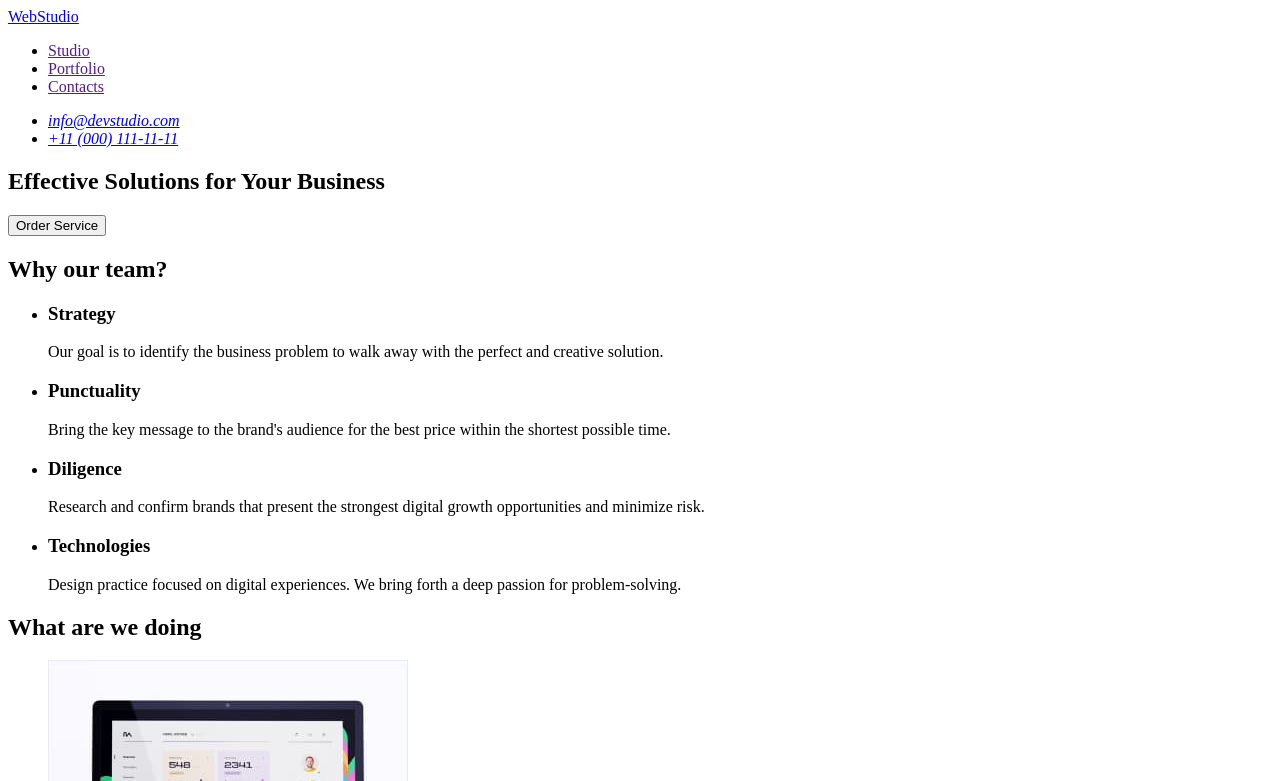
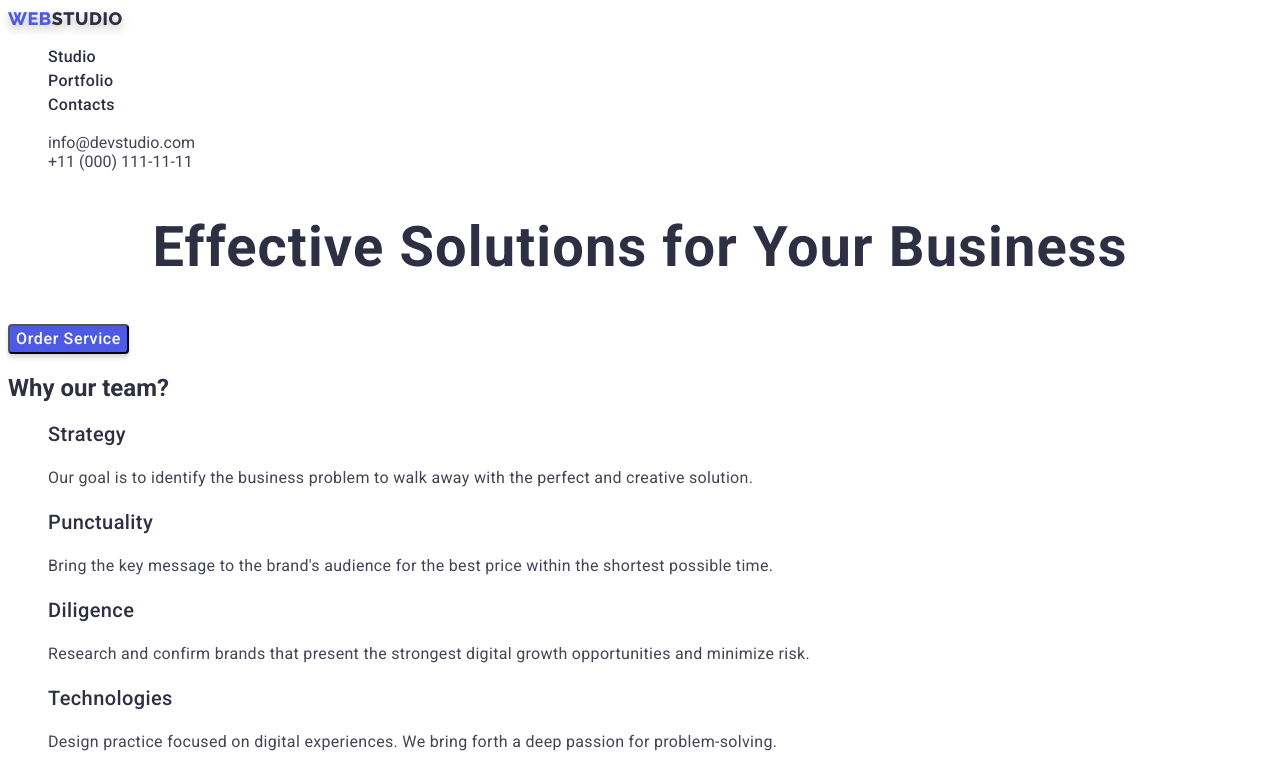
Before and after one commit to VlCore/goit-markup-hw-02, a plain HTML site: page index.html in a window 1280 px wide. Shown: the top 781 px of the page. Drawn offline with Linux system fonts and the light colour scheme.

Commit message:
Homework 2 (1 var)

```diff
--- a/css/styles.css
+++ b/css/styles.css
@@ -0,0 +1,151 @@
+body {
+    font-family: 'Roboto', sans-serif;
+    color:#2E2F42;;
+}
+
+.list {
+    list-style: none;
+}
+
+.link {
+    text-decoration: none;
+}
+/* ===== LOGO ===== */
+.logo {
+    text-decoration: none;
+    font-family: 'Raleway', sans-serif;
+        font-style: normal;
+        font-weight: 800;
+        font-size: 18px;
+        line-height: 21px;
+        display: flex;
+        align-items: center;
+        letter-spacing: 0.03em;
+        text-transform: uppercase;
+        filter: drop-shadow(0px 4px 4px rgba(0, 0, 0, 0.25));
+}
+
+.logo-web {
+    color: #4D5AE5;
+}
+
+.logo-studio {
+    color: #2E2F42;
+}
+/* ===== HEADER CONTACTS ===== */
+.cont-link {
+    text-decoration: none;
+    font-style: normal;
+    color: #434455;
+}
+
+.cont-link:active,
+.cont-link:focus {
+    color: #404bbf;
+}
+
+.menu-link {
+    font-family: 'Roboto', sans-serif;
+        font-style: normal;
+        font-weight: 500;
+        font-size: 16px;
+        line-height: 24px;
+        letter-spacing: 0.02em;
+        color: #2E2F42;
+}
+
+.menu-link:active,
+.menu-link:focus {
+    color: #404BBF;
+}
+/* ===== 1 SECTION HERO ===== */
+.main-title {
+    font-family: 'Roboto', sans-serif;
+    font-style: normal;
+    font-weight: 700;
+    font-size: 56px;
+    line-height: 60px;
+    text-align: center;
+    letter-spacing: 0.02em;
+    color: ;
+}
+
+.modal-btn {
+    font-family: 'Roboto', sans-serif;
+    font-style: normal;
+    font-weight: 500;
+    font-size: 16px;
+    line-height: 24px;
+    display: flex;
+    align-items: center;
+    letter-spacing: 0.04em;
+    color: #FFFFFF;
+    background: #4D5AE5;
+    box-shadow: 0px 4px 4px rgba(0, 0, 0, 0.15);
+    border-radius: 4px;
+    cursor: pointer;
+}
+
+.modal-btn:hover,
+.modal-btn:focus {
+    background: #404BBF;
+    box-shadow: 0px 4px 4px rgba(0, 0, 0, 0.15);
+    border-radius: 4px;
+}
+
+.descr-p {
+    font-family: 'Roboto', sans-serif;
+    font-style: normal;
+    font-weight: 400;
+    font-size: 16px;
+    line-height: 24px;
+    letter-spacing: 0.02em;
+    color: #434455;
+}
+
+.sec-title {
+    font-family: 'Roboto', sans-serif;
+    font-style: normal;
+    font-weight: 700;
+    font-size: 36px;
+    line-height: 40px;
+    text-align: center;
+    letter-spacing: 0.02em;
+    text-transform: capitalize;
+    color: #2E2F42;
+}
+
+.little-title {
+    font-family: 'Roboto', sans-serif;
+    font-style: normal;
+    font-weight: 500;
+    font-size: 20px;
+    line-height: 24px;
+    letter-spacing: 0.02em;
+    color: #2E2F42;
+}
+
+/* ===== PORTFOLIO ===== */
+
+.filter-btn {
+    font-style: normal;
+    font-weight: 500;
+    font-size: 16px;
+    line-height: 24px;
+    display: flex;
+    align-items: center;
+    text-align: center;
+    letter-spacing: 0.04em;
+    color: #4D5AE5;
+    background: #f4f4fd;
+    border: 1px solid #e7e9fc;
+    border-radius: 4px;
+    cursor: pointer;
+}
+
+.filter-btn:active,
+.filter-btn:focus {
+    background: #404BBF;
+    box-shadow: 0px 3px 1px rgba(0, 0, 0, 0.1), 0px 2px 1px rgba(0, 0, 0, 0.08), 0px 2px 2px rgba(0, 0, 0, 0.12);
+    border-radius: 4px;
+}
--- a/index.html
+++ b/index.html
@@ -5,67 +5,80 @@
     <meta http-equiv="X-UA-Compatible" content="IE=edge" />
     <meta name="viewport" content="width=device-width, initial-scale=1.0" />
     <title>WebStudio</title>
+    <link rel="preconnect" href="https://fonts.googleapis.com" />
+    <link rel="preconnect" href="https://fonts.gstatic.com" crossorigin />
+    <link
+      href="https://fonts.googleapis.com/css2?family=Raleway:wght@800&family=Roboto:wght@400;500;700;900&display=swap"
+      rel="stylesheet"
+    />
+    <link rel="stylesheet" href="./css/styles.css" />
   </head>
   <body>
     <!-- Шапка сторінки -->
-    <header>
-      <nav>
-        <a href="./index.html">WebStudio</a>
-        <ul>
-          <li>
-            <a href="">Studio</a>
+    <header class="page-header">
+      <nav class="navigation">
+        <a href="./index.html" class="logo"><span class="logo-web">Web</span><span class="logo-studio">Studio</span></a>
+        <ul class="menu list">
+          <li class="menu-item">
+            <a href="" class="menu-link link">Studio</a>
           </li>
-          <li>
-            <a href="">Portfolio</a>
+          <li class="menu-item">
+            <a href="./portfolio.html" class="menu-link link">Portfolio</a>
           </li>
-          <li>
-            <a href="">Contacts</a>
+          <li class="menu-item">
+            <a href="" class="menu-link link">Contacts</a>
           </li>
         </ul>
       </nav>
       <address>
-        <ul>
-          <li><a href="mailto:info@devstudio.com">info@devstudio.com</a></li>
-          <li><a href="tel:+110001111111">+11 (000) 111-11-11</a></li>
+        <ul class="list">
+          <li><a href="mailto:info@devstudio.com" class="cont-link">info@devstudio.com</a></li>
+          <li><a href="tel:+110001111111" class="cont-link">+11 (000) 111-11-11</a></li>
         </ul>
       </address>
     </header>
     <!-- Головна інформація -->
     <main>
       <!-- Effective solution for your business and button -->
-      <section>
-        <h1>Effective Solutions for Your Business</h1>
-        <button type="button">Order Service</button>
+      <section class="hero">
+        <h1 class="main-title">Effective Solutions for Your Business</h1>
+        <button type="button" class="modal-btn">Order Service</button>
       </section>
       <!-- List of ++++ of this comp -->
       <section>
         <h2>Why our team?</h2>
-        <ul>
+        <ul class="list">
           <li>
-            <h3>Strategy</h3>
-            <p>Our goal is to identify the business problem to walk away with the perfect and creative solution.</p>
+            <h3 class="little-title">Strategy</h3>
+            <p class="descr-p">
+              Our goal is to identify the business problem to walk away with the perfect and creative solution.
+            </p>
           </li>
 
           <li>
-            <h3>Punctuality</h3>
-            <p>Bring the key message to the brand's audience for the best price within the shortest possible time.</p>
+            <h3 class="little-title">Punctuality</h3>
+            <p class="descr-p">
+              Bring the key message to the brand's audience for the best price within the shortest possible time.
+            </p>
           </li>
           <li>
-            <h3>Diligence</h3>
-            <p>
+            <h3 class="little-title">Diligence</h3>
+            <p class="descr-p">
               Research and confirm brands that present the strongest digital growth opportunities and minimize risk.
             </p>
           </li>
           <li>
-            <h3>Technologies</h3>
-            <p>Design practice focused on digital experiences. We bring forth a deep passion for problem-solving.</p>
+            <h3 class="little-title">Technologies</h3>
+            <p class="descr-p">
+              Design practice focused on digital experiences. We bring forth a deep passion for problem-solving.
+            </p>
           </li>
         </ul>
       </section>
       <!-- What company doing with photos -->
       <section>
-        <h2>What are we doing</h2>
-        <ul>
+        <h2 class="sec-title">What are we doing</h2>
+        <ul class="list">
           <li>
             <img src="./images/main-page-img1.jpg" alt="computer with site" width="360" height="300" />
           </li>
@@ -79,34 +92,34 @@
       </section>
       <!-- Team -->
       <section>
-        <h2>Our Team</h2>
-        <ul>
+        <h2 class="sec-title">Our Team</h2>
+        <ul class="list">
           <li>
             <img src="./images/team-port1.jpg" alt="man photo" width="264" height="260" />
-            <h3>Mark Guerrero</h3>
-            <p>Product Designer</p>
+            <h3 class="little-title">Mark Guerrero</h3>
+            <p class="descr-p">Product Designer</p>
           </li>
           <li>
             <img src="./images/team-port2.jpg" alt="man photo" width="264" height="260" />
-            <h3>Tom Ford</h3>
-            <p>Frontend Developer</p>
+            <h3 class="little-title">Tom Ford</h3>
+            <p class="descr-p">Frontend Developer</p>
           </li>
           <li>
             <img src="./images/team-port3.jpg" alt="woman photo" width="264" height="260" />
-            <h3>Camila Garcia</h3>
-            <p>Marketing</p>
+            <h3 class="little-title">Camila Garcia</h3>
+            <p class="descr-p">Marketing</p>
           </li>
           <li>
             <img src="./images/team-port4.jpg" alt="man photo" width="264" height="260" />
-            <h3>Daniel Wilson</h3>
-            <p>UI Designer</p>
+            <h3 class="little-title">Daniel Wilson</h3>
+            <p class="descr-p">UI Designer</p>
           </li>
         </ul>
       </section>
     </main>
     <!-- Футер сайту -->
     <footer>
-      <a href="./index.html">WebStudio</a>
+      <a href="./index.html" class="logo"><span class="logo-web">Web</span><span class="logo-studio">Studio</span></a>
       <p>Increase the flow of customers and sales for your business with digital marketing & growth solutions.</p>
     </footer>
   </body>
```
Also changed, not shown: portfolio.html (added, +117 -0 lines), images/bank-app-img.jpg (added), images/cashless-payment-img.jpg (added), images/coffee-img.jpg (added), images/food-img.jpg (added), images/inst-stories-concept-img.jpg (added), images/meditation-app-img.jpg (added), images/online-courses-img.jpg (added), images/screen-illustrations-img.jpg (added), images/taxi-service-img.jpg (added), 1 other file.
